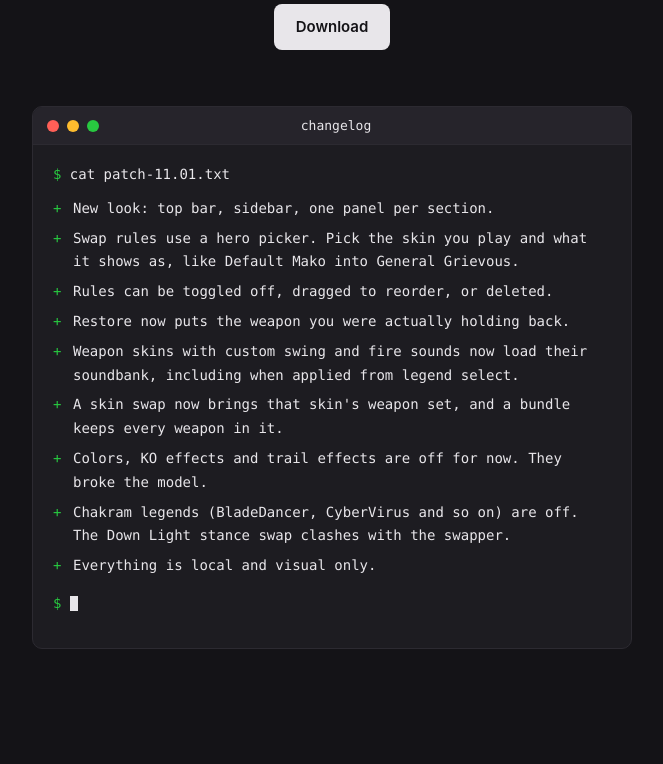
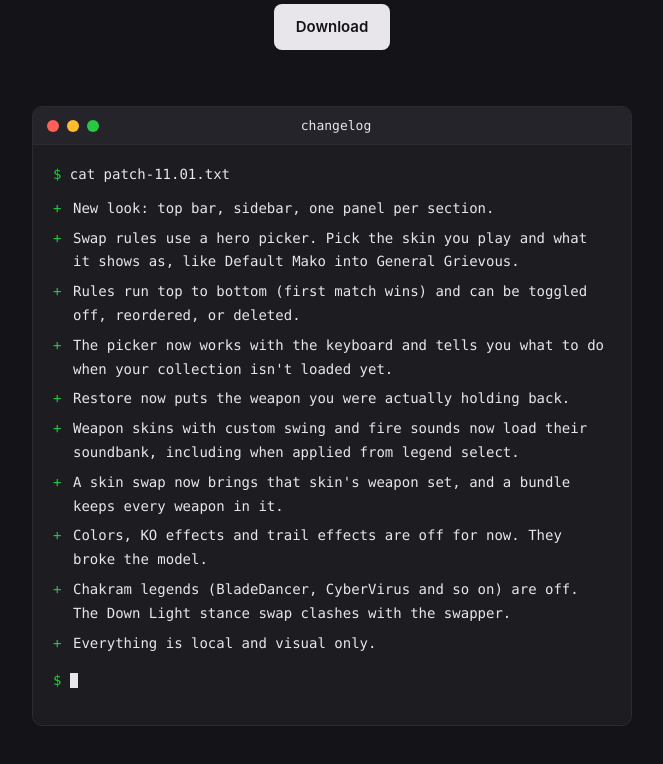
Before and after one commit to pairuz-a/wibust, a plain HTML site: page index.html in a window 1280 px wide. Shown: the part 158-922 px from the top of the page, without its empty margins (308-971 px from the left). Before the commit the page ends 867 px from the top, so only its background shows below. Drawn offline with Linux system fonts and the light colour scheme.

Commit message:
Update Patch 11.01

```diff
--- a/index.html
+++ b/index.html
@@ -94,7 +94,8 @@
       <ul>
         <li>New look: top bar, sidebar, one panel per section.</li>
         <li>Swap rules use a hero picker. Pick the skin you play and what it shows as, like Default Mako into General Grievous.</li>
-        <li>Rules can be toggled off, dragged to reorder, or deleted.</li>
+        <li>Rules run top to bottom (first match wins) and can be toggled off, reordered, or deleted.</li>
+        <li>The picker now works with the keyboard and tells you what to do when your collection isn't loaded yet.</li>
         <li>Restore now puts the weapon you were actually holding back.</li>
         <li>Weapon skins with custom swing and fire sounds now load their soundbank, including when applied from legend select.</li>
         <li>A skin swap now brings that skin's weapon set, and a bundle keeps every weapon in it.</li>
```
Also changed, not shown: 1 other file.
